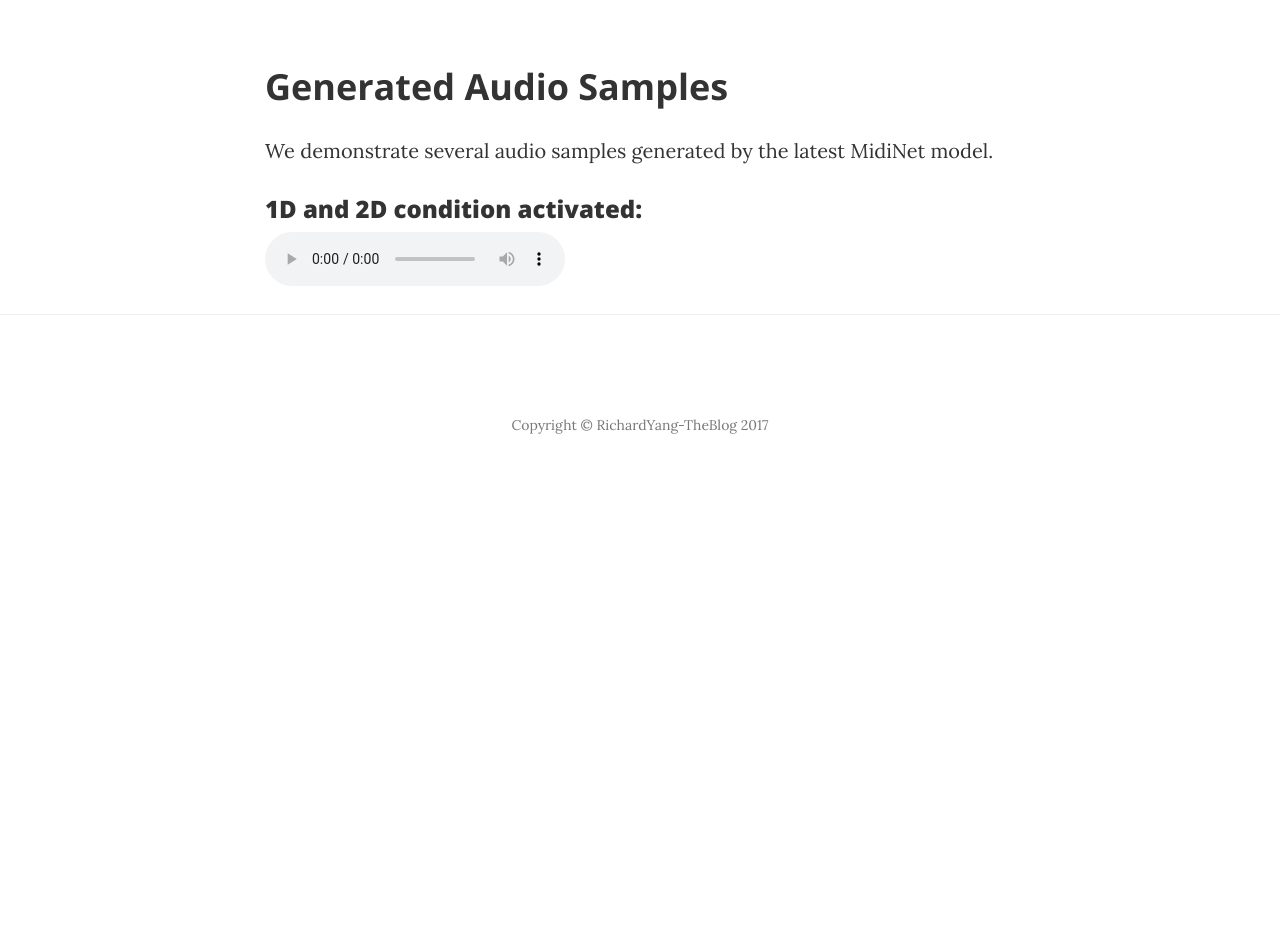
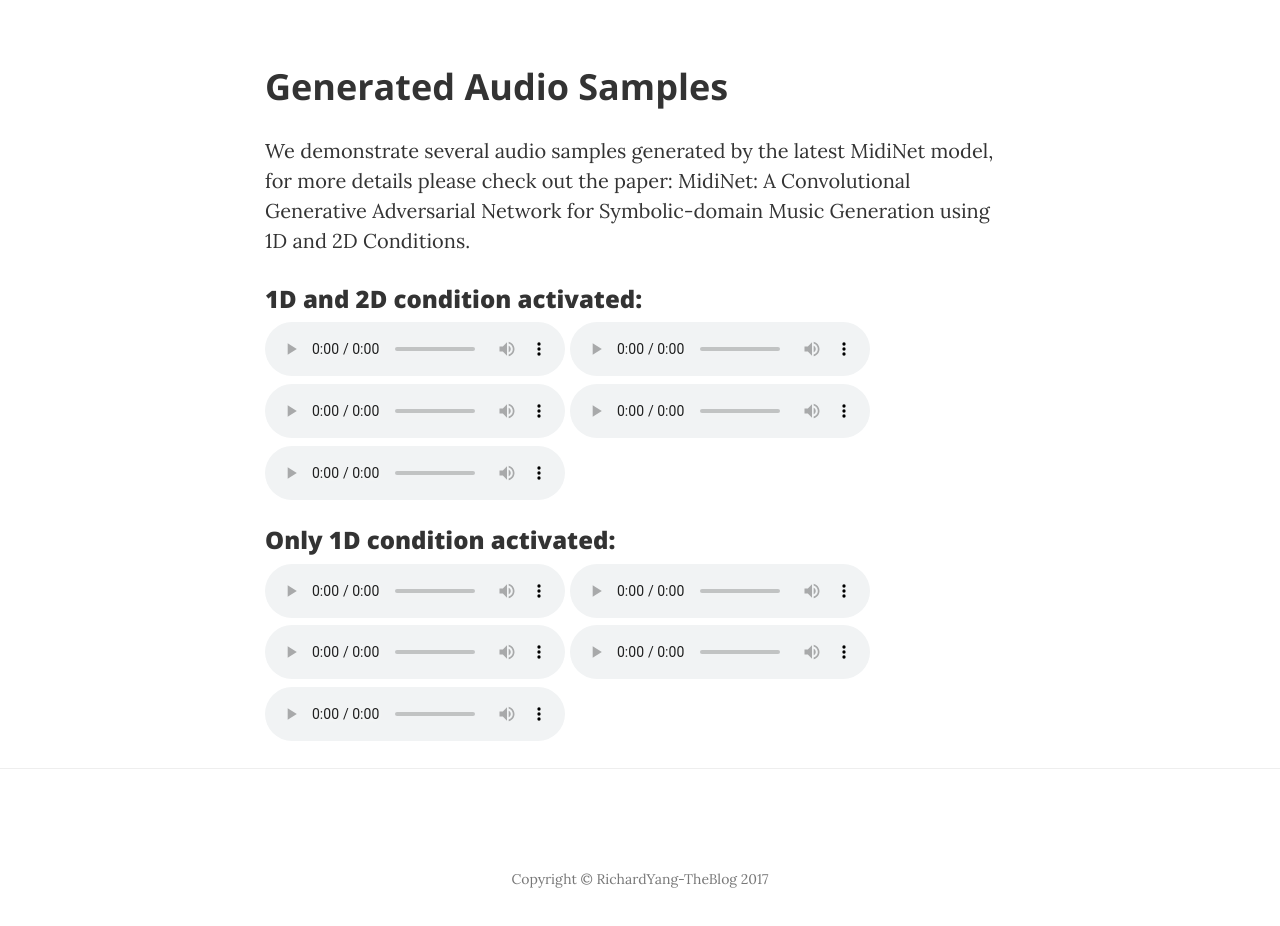
Before and after one commit to RichardYang40148/TheBlog, a website: page midinet_arxiv_demo.html in a window 1280 px wide. Shown: the part 640-1566 px from the top of the page. Before the commit the page ends 1141 px from the top, so only its background shows below. Drawn offline with nearby package versions, Linux system fonts and the light colour scheme.

Commit message:
Demo update

```diff
--- a/midinet_arxiv_demo.html
+++ b/midinet_arxiv_demo.html
@@ -72,7 +72,7 @@
             <div class="row">
                 <div class="col-lg-8 col-lg-offset-2 col-md-10 col-md-offset-1">
                     <div class="post-heading">
-                        <h1>MidiNet - a dream to the general solution of music generation.</h1>
+                        <h1>MidiNet Demo - learning to generate music from MIDI tabs.</h1>
                         <h2 class="subheading">Demo</h2>
                         <span class="meta">Posted on March 31, 2017</span>
                     </div>
@@ -91,10 +91,51 @@
 
 
                     <h2 class="section-heading">Generated Audio Samples</h2>
-                    <p>We demonstrate several audio samples generated by the latest MidiNet model.</p>
+                    <p>We demonstrate several audio samples generated by the latest MidiNet model, for more details please check out the paper: MidiNet: A Convolutional Generative Adversarial Network for Symbolic-domain Music Generation using 1D and 2D Conditions.</p>
                     <h3 class="post-subtitle">1D and 2D condition activated:</h3>
                     <audio controls="">
-                      <source src="audio/MidiNet/MidiNet_demo1.mp3" type="audio/mpeg" />
+                      <source src="audio/MidiNet/MidiNet_demo_gen4.mp3" type="audio/mpeg" />
+                        Your browser does not support the audio element.
+                    </audio>
+                    <audio controls="">
+                      <source src="audio/MidiNet/MidiNet_demo_gen6.mp3" type="audio/mpeg" />
+                        Your browser does not support the audio element.
+                    </audio>
+                    <audio controls="">
+                      <source src="audio/MidiNet/MidiNet_demo_gen12.mp3" type="audio/mpeg" />
+                        Your browser does not support the audio element.
+                    </audio>
+                    <audio controls="">
+                      <source src="audio/MidiNet/MidiNet_demo_gen21.mp3" type="audio/mpeg" />
+                        Your browser does not support the audio element.
+                    </audio>
+                    <audio controls="">
+                      <source src="audio/MidiNet/MidiNet_demo_gen162.mp3" type="audio/mpeg" />
+                        Your browser does not support the audio element.
+                    </audio>
+
+
+
+
+                    <h3 class="post-subtitle">Only 1D condition activated:</h3>
+                    <audio controls="">
+                      <source src="audio/MidiNet/MidiNet_demo_no_prev_gen4.mp3" type="audio/mpeg" />
+                        Your browser does not support the audio element.
+                    </audio>
+                    <audio controls="">
+                      <source src="audio/MidiNet/MidiNet_demo_no_prev_gen2.mp3" type="audio/mpeg" />
+                        Your browser does not support the audio element.
+                    </audio>
+                    <audio controls="">
+                      <source src="audio/MidiNet/MidiNet_demo_no_prev_gen12.mp3" type="audio/mpeg" />
+                        Your browser does not support the audio element.
+                    </audio>
+                    <audio controls="">
+                      <source src="audio/MidiNet/MidiNet_demo_no_prev_gen14.mp3" type="audio/mpeg" />
+                        Your browser does not support the audio element.
+                    </audio>
+                    <audio controls="">
+                      <source src="audio/MidiNet/MidiNet_demo_no_prev_gen29.mp3" type="audio/mpeg" />
                         Your browser does not support the audio element.
                     </audio>
 
```
Also changed, not shown: 11 other files.
